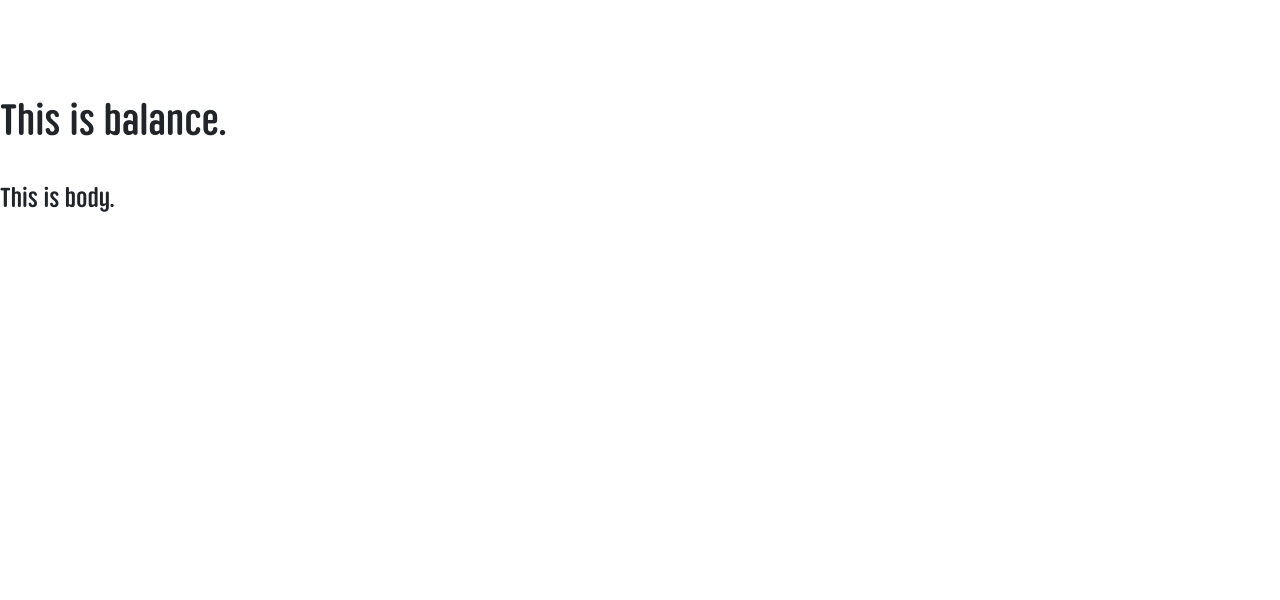
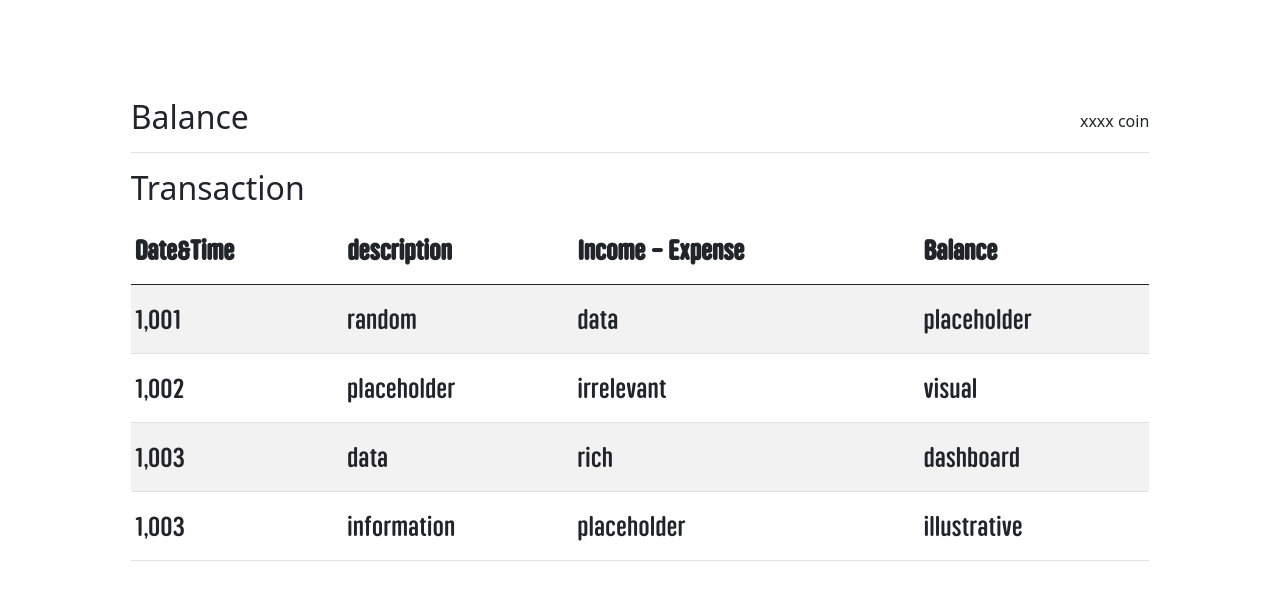
Before and after one commit to Nontosan/Exceed-17, a Flask app: template project/templates/balance.html in a window 1280 px wide. Shown: the top 600 px of the page. Run offline with Flask 2, Linux system fonts and the light colour scheme; the template is opened without the code that fills it, so the values that code supplies are empty; some libraries are stand-ins or nearby versions.

Commit message:
start balance page

```diff
--- a/project/app.py
+++ b/project/app.py
@@ -99,7 +99,11 @@ def balance():
     if response.json()["group"] == "admin":
         return render_template("balance_admin.html", balance=True, login=login_cond)
     else:
-        return render_template("balance.html", balance=True, login=login_cond)
+        header = {"Authorization":f"Bearer {request.cookies.get('token')}"}
+        statement_response = requests.get("http://158.108.182.0:3000/statement", headers=header)
+        print(statement_response.json())
+        # [{'description': 'test', 'group': 'g1', 'methods': 'transfer sent', 'timestamp': '2021-02-09_20:45:45', 'transactor': 'g1', 'value': 1000}]
+        return render_template("balance.html", balance=True, login=login_cond, sttmnt=statement_response)
 
 
 @app.route("/price-cal")
--- a/project/templates/balance.html
+++ b/project/templates/balance.html
@@ -1,4 +1,89 @@
 {% extends "base.html" %}
-{% block title %}Balance{% endblock %}
-{% block content_head %}<h1>This is balance.</h1>{% endblock %}
-{% block content_body %}<p>This is body.</p>{% endblock %}
+{% block title %}test{% endblock %}
+{% block content_head %} {% endblock %}
+{% block content_body %}
+<div class="container-fluid">
+  <div class="row">
+    <main role="main" class="col-md-9 ml-sm-auto col-lg-10 px-md-4 mx-auto">
+      <div
+        class="d-flex justify-content-between flex-wrap flex-md-nowrap align-items-center pt-3 pb-2 mb-3 border-bottom"
+      >
+        <h2>Balance</h2>
+        <div class="btn-toolbar mb-2 mb-md-0">
+          <div class="btn-group mr-2">xxxx coin</div>
+        </div>
+      </div>
+
+      <!--<canvas class="my-4 w-100" id="myChart" width="900" height="380"></canvas>-->
+
+      <h2>Transaction</h2>
+      <div class="table-responsive">
+        <table class="table table-striped table-sm">
+          <thead>
+            <tr>
+              <th>Date&Time</th>
+              <th>description</th>
+              <th>Income - Expense</th>
+              <th>Balance</th>
+            </tr>
+          </thead>
+          <tbody>
+            <tr>
+              <td>1,001</td>
+              <td>random</td>
+              <td>data</td>
+              <td>placeholder</td>
+            </tr>
+            <tr>
+              <td>1,002</td>
+              <td>placeholder</td>
+              <td>irrelevant</td>
+              <td>visual</td>
+            </tr>
+            <tr>
+              <td>1,003</td>
+              <td>data</td>
+              <td>rich</td>
+              <td>dashboard</td>
+            </tr>
+            <tr>
+              <td>1,003</td>
+              <td>information</td>
+              <td>placeholder</td>
+              <td>illustrative</td>
+            </tr>
+          </tbody>
+        </table>
+      </div>
+    </main>
+  </div>
+</div>
+{% endblock %} {% block script %}
+<script></script>
+{% endblock %} {% block style %}
+<style>
+  .bd-placeholder-img {
+    font-size: 1.125rem;
+    text-anchor: middle;
+    -webkit-user-select: none;
+    -moz-user-select: none;
+    -ms-user-select: none;
+    user-select: none;
+  }
+
+  @media (min-width: 768px) {
+    .bd-placeholder-img-lg {
+      font-size: 3.5rem;
+    }
+  }
+  body {
+    font-size: 0.875rem;
+  }
+
+  .feather {
+    width: 16px;
+    height: 16px;
+    vertical-align: text-bottom;
+  }
+</style>
+{% endblock %}
```
